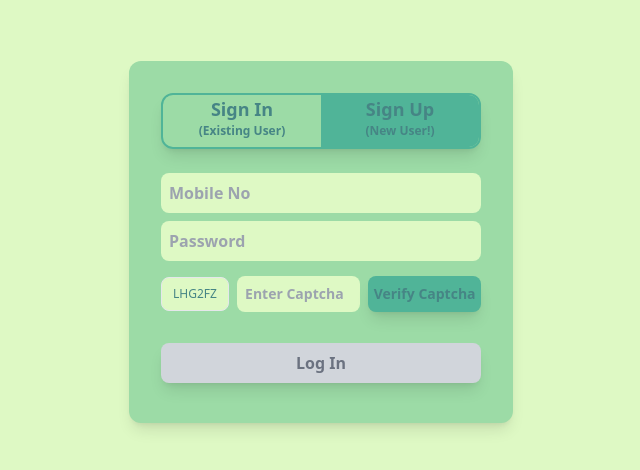
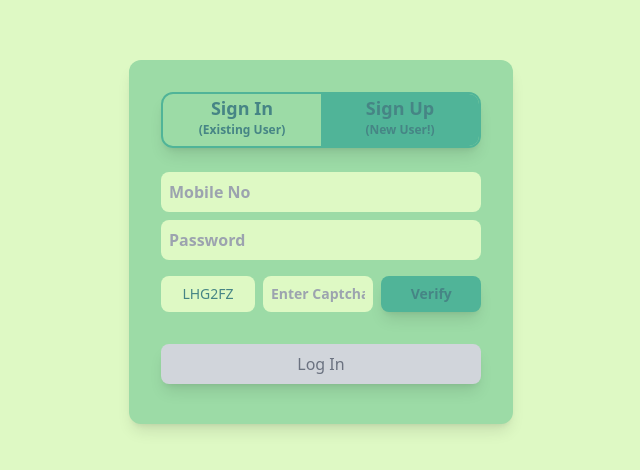
Before and after one commit to AJAY260505/cleaninfinity, a React (Vite) app in the folder client/: page / in a window 1280 px wide. Shown: the part 158-628 px from the top of the page, without its empty margins (319-959 px from the left). Built offline with nearby package versions, Linux system fonts and the light colour scheme.

Commit message:
Updated AuthComp alignment

```diff
--- a/client/src/components/AuthComp.jsx
+++ b/client/src/components/AuthComp.jsx
@@ -1,9 +1,9 @@
 import { useState, useEffect } from 'react'
-import { toast } from 'react-toastify';
-import axios from 'axios';
+import { toast } from 'react-toastify'
+import axios from 'axios'
 
 export default function AuthComponent({ states, wards }) {
-  const [isSignUp, setIsSignUp] = useState(false);
+  const [isSignUp, setIsSignUp] = useState(false)
   const [formData, setFormData] = useState({
     email: '',
     password: '',
@@ -15,68 +15,63 @@ export default function AuthComponent({ states, wards }) {
     ward: '',
     captchaInput: '',
     otp: '',
-  });
-  const [otpSent, setOtpSent] = useState(false);
-  const [otpVerified, setOtpVerified] = useState(false);
-  const [districtsArr, setDistricts] = useState(states.states[0].districts);
-  const [captcha, setCaptcha] = useState('');
-  const [captchaVerified, setCaptchaVerified] = useState(false);
+  })
+  const [otpSent, setOtpSent] = useState(false)
+  const [otpVerified, setOtpVerified] = useState(false)
+  const [districtsArr, setDistricts] = useState(states.states[0].districts)
+  const [captcha, setCaptcha] = useState('')
+  const [captchaVerified, setCaptchaVerified] = useState(false)
 
   useEffect(() => {
-    generateCaptcha();
-  }, []);
+    generateCaptcha()
+  }, [])
 
   const generateCaptcha = () => {
     const randomCaptcha = Math.random()
       .toString(36)
       .substring(2, 8)
-      .toUpperCase();
-    setCaptcha(randomCaptcha);
-  };
+      .toUpperCase()
+    setCaptcha(randomCaptcha)
+  }
 
   const verifyCaptcha = () => {
     if (formData.captchaInput === captcha) {
-      setCaptchaVerified(true);
-      toast.success('Captcha verified successfully!');
+      setCaptchaVerified(true)
+      toast.success('Captcha verified successfully!')
     } else {
-      toast.error('Captcha is incorrect, please try again.');
-      setCaptchaVerified(false);
-      generateCaptcha();
+      toast.error('Captcha is incorrect, please try again.')
+      setCaptchaVerified(false)
+      generateCaptcha()
     }
-  };
+  }
 
   const handleChange = (e) => {
-    const { name, value } = e.target;
-    setFormData({ ...formData, [name]: value });
-
+    const { name, value } = e.target
+    setFormData({ ...formData, [name]: value })
     if (name === 'state') {
       const selectedState = states.states.find(
         (stateObj) => stateObj.state === value
-      );
-      if (selectedState) {
-        setDistricts(selectedState.districts);
-      } else {
-        setDistricts([]);
+      )
+      if (selectedState) setDistricts(selectedState.districts)
+      else setDistricts([])
     }
   }
-  };
 
   const sendOtp = () => {
-    setOtpSent(true);
-    toast.success('OTP sent successfully!');
-  };
+    setOtpSent(true)
+    toast.success('OTP sent successfully!')
+  }
 
   const verifyOtp = () => {
-    setOtpVerified(true);
-    toast.success('OTP verified successfully!');
-  };
+    setOtpVerified(true)
+    toast.success('OTP verified successfully!')
+  }
 
   const handleSubmit = async (e) => {
-    e.preventDefault();
+    e.preventDefault()
 
     try {
       if (isSignUp) {
-        // Sign Up Logic
         const response = await axios.post('http://localhost:5000/signup', {
           name: formData.name,
           mobile: formData.mobile,
@@ -86,10 +81,9 @@ export default function AuthComponent({ states, wards }) {
           district: formData.district,
           ward: formData.ward,
           password: formData.password,
-        });
+        })
 
-        toast.success(response.data || 'User registered successfully');
-        // Reset form after signup
+        toast.success(response.data || 'User registered successfully')
         setFormData({
           email: '',
           password: '',
@@ -101,27 +95,24 @@ export default function AuthComponent({ states, wards }) {
           ward: '',
           captchaInput: '',
           otp: '',
-        });
+        })
       } else {
-        // Sign In Logic
         const response = await axios.post('http://localhost:5000/signin', {
           mobile: formData.mobile,
           password: formData.password,
-        });
-
-        toast.success(response.data || 'User logged in successfully');
+        })
+        toast.success(response.data || 'User logged in successfully')
       }
     } catch (error) {
       if (error.response && error.response.data) {
-        toast.error(error.response.data);
+        toast.error(error.response.data)
       } else {
-        if (error.response && error.response.status === 409) {
-        toast.error(error.response.data.message);
-    } else {
-        toast.error('An error occurred while processing your request.');
-    }}
+        if (error.response && error.response.status === 409)
+          toast.error(error.response.data.message)
+        else toast.error('An error occurred while processing your request.')
       }
-  };
+    }
+  }
 
   return (
     <div className='min-h-screen flex items-center justify-center'>
@@ -291,12 +282,12 @@ export default function AuthComponent({ states, wards }) {
                 className='input-field'
               />
 
-              <div className='flex items-center gap-x-2'>
+              <div className='flex items-center gap-x-2 text-sm'>
                 <input
                   type='text'
                   value={captcha}
                   readOnly
-                  className='w-1/2 py-2 mt-2 rounded-lg border text-xs text-center'
+                  className='w-10/12 mt-2 rounded-lg text-center'
                 />
                 <input
                   type='text'
@@ -304,14 +295,14 @@ export default function AuthComponent({ states, wards }) {
                   placeholder='Enter Captcha'
                   value={formData.captchaInput}
                   onChange={handleChange}
-                  className='w-1/2 input-field text-sm'
+                  className='w-1/2 input-field text-center'
                 />
                 <button
                   type='button'
-                  className='button-common bg-medium-green text-sm'
+                  className='button-common bg-medium-green font-bold'
                   onClick={verifyCaptcha}
                 >
-                  Verify Captcha
+                  Verify
                 </button>
               </div>
             </>
@@ -332,5 +323,5 @@ export default function AuthComponent({ states, wards }) {
         </form>
       </div>
     </div>
-  );
+  )
 }
--- a/client/src/index.css
+++ b/client/src/index.css
@@ -1 +1,71 @@
-@tailwind base;@tailwind components;@tailwind utilities;body{@apply text-dark-green}input,select{@apply rounded-lg p-2 mb-4 hover:shadow-md bg-lightest-green}.animate{@apply transition-all duration-700 ease-in-out}.authBtn button{@apply w-1/2 p-2}.notActivebtn{@apply text-dark-green border-2 border-medium-green border-solid}.activeBtn{@apply bg-medium-green}header button{@apply w-full bg-medium-green font-bold p-4}header a{@apply font-medium px-2 hover:text-dark-green}h1{@apply text-4xl font-bold}h2{@apply text-3xl font-semibold}h3{@apply text-2xl font-medium}h4{@apply text-xl font-medium}h5{@apply text-lg font-medium}.slider-btn p{@apply font-semibold}.slider-btn p:first-child{@apply text-lg}.slider-btn p:last-child{@apply text-xs mb-2}.slider-btn button{@apply w-full}.input-field{@apply w-full rounded-lg focus:outline-none focus:ring-2 focus:ring-medium-green transition font-semibold mb-2}.button-common{@apply w-full py-2 rounded-lg font-semibold transition-all duration-300 mb-2 shadow-lg hover:shadow-md}.bg-green-hover{@apply bg-medium-green hover:bg-transparent border-2 border-medium-green text-white hover:border-medium-green shadow-md}.button-disabled{@apply bg-gray-300 text-gray-500 cursor-not-allowed}.middle{display:flex;justify-content:center}
+@tailwind base;
+@tailwind components;
+@tailwind utilities;
+body {
+  @apply text-dark-green;
+}
+input,
+select {
+  @apply rounded-lg p-2 mb-4 hover:shadow-md bg-lightest-green;
+}
+.animate {
+  @apply transition-all duration-700 ease-in-out;
+}
+.authBtn button {
+  @apply w-1/2 p-2;
+}
+.notActivebtn {
+  @apply text-dark-green border-2 border-medium-green border-solid;
+}
+.activeBtn {
+  @apply bg-medium-green;
+}
+header button {
+  @apply w-full bg-medium-green font-bold p-4;
+}
+header a {
+  @apply font-medium px-2 hover:text-dark-green;
+}
+h1 {
+  @apply text-4xl font-bold;
+}
+h2 {
+  @apply text-3xl font-semibold;
+}
+h3 {
+  @apply text-2xl font-medium;
+}
+h4 {
+  @apply text-xl font-medium;
+}
+h5 {
+  @apply text-lg font-medium;
+}
+.slider-btn p {
+  @apply font-semibold;
+}
+.slider-btn p:first-child {
+  @apply text-lg;
+}
+.slider-btn p:last-child {
+  @apply text-xs mb-2;
+}
+.slider-btn button {
+  @apply w-full;
+}
+.input-field {
+  @apply w-full rounded-lg focus:outline-none focus:ring-2 focus:ring-medium-green transition font-semibold mb-2;
+}
+.button-common {
+  @apply w-full py-2 rounded-lg transition-all duration-300 mb-2 shadow-lg hover:shadow-md;
+}
+.bg-green-hover {
+  @apply bg-medium-green hover:bg-transparent border-2 border-medium-green text-white hover:border-medium-green shadow-md;
+}
+.button-disabled {
+  @apply bg-gray-300 text-gray-500 cursor-not-allowed;
+}
+.middle {
+  display: flex;
+  justify-content: center;
+}
```
Also changed, not shown: client/package.json (+4 -4 lines), 1 other file (tests, documents, lock files or other folders). Lines whose indentation alone changed are shown as unchanged.
